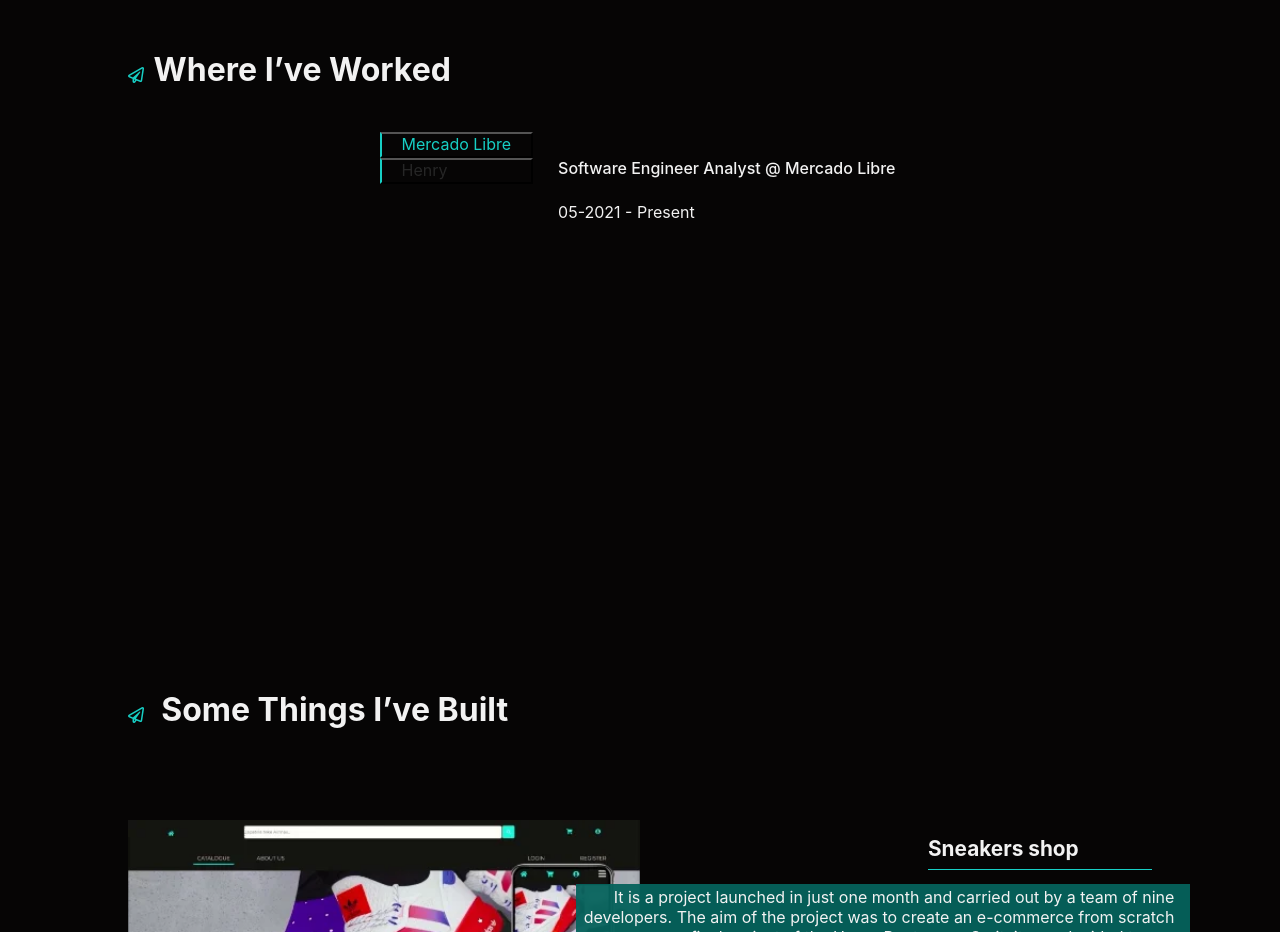
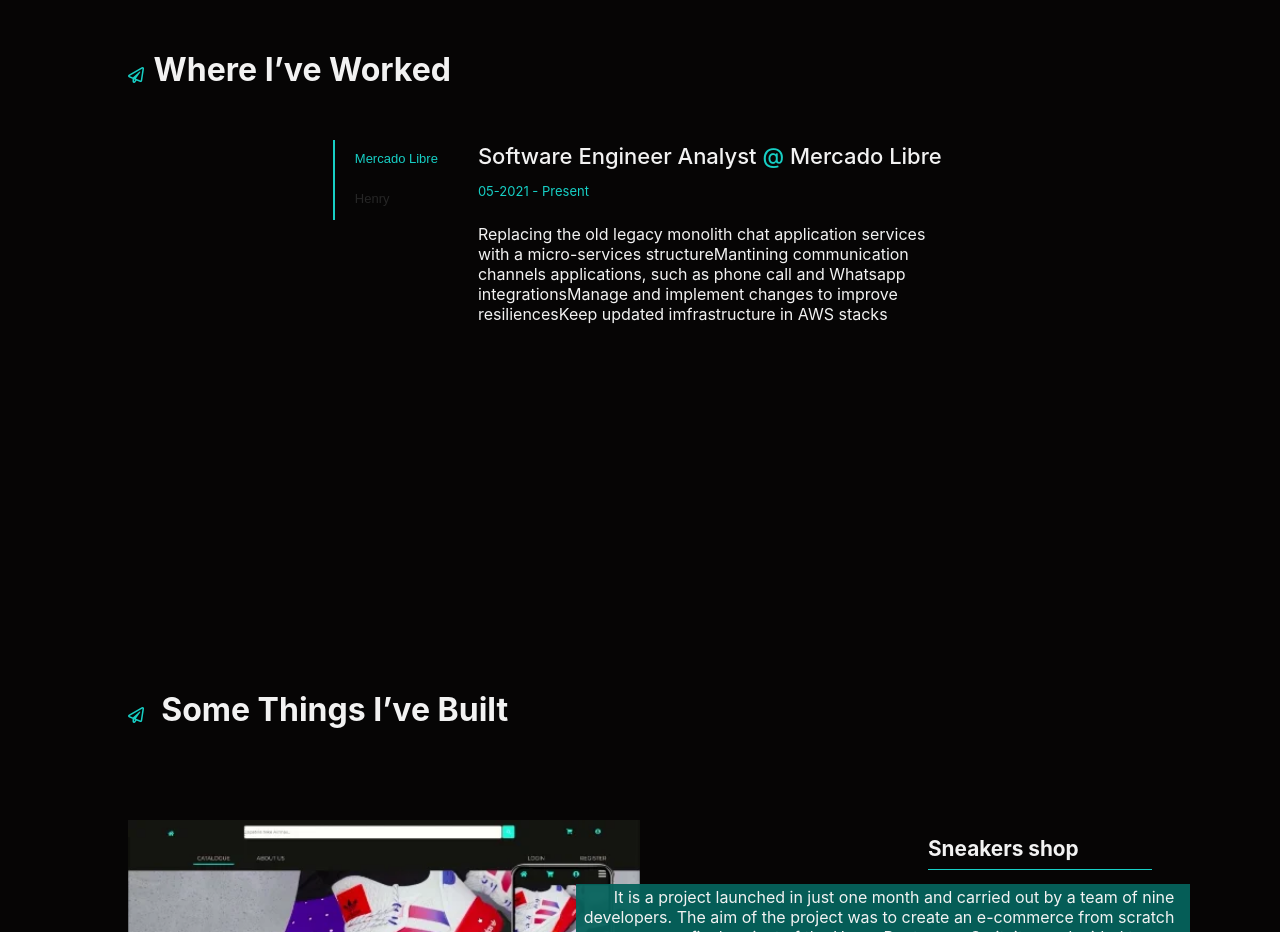
Before and after one commit to mstefa/mstefa, a React (Create React App) app: page / in a window 1280 px wide. Shown: the part 1020-1952 px from the top of the page. Built offline with nearby package versions, Linux system fonts and the light colour scheme.

Commit message:
feat: first update job styles

```diff
--- a/src/GlobalStyles.js
+++ b/src/GlobalStyles.js
@@ -11,11 +11,22 @@
 export var darkTel = "#06625C";
 export var lightGreen = "#41CF17";
 export var darkGreen = "#41CF17";
-export var lightGray = "#F2F2F2"
-export var mediumGray = "#888888"
-export var darkGray = "#262626"
+export var lightGray = "#F2F2F2";
+export var mediumGray = "#888888";
+export var darkGray = "#262626";
+
 export var maxWidth = 65;
-export var animationTime = "1.5s"
+export var animationTime = "1.5s";
+
+// font sizes
+export var fzxxs= "12px";
+export var fzxs= "13px";
+export var fzsm= "14px";
+export var fzmd= "16px";
+export var fzlg= "18px";
+export var fzxl= "20px";
+export var fzxxl= "22px";
+export var fzheading= "32px";
 
 
 export const GlobalStyles = createGlobalStyle`
--- a/src/components/jobs/Jobs.jsx
+++ b/src/components/jobs/Jobs.jsx
@@ -106,7 +106,7 @@
                     aria-labelledby={`tab-${i}`}
                     aria-hidden={activeTabId !== i}
                     hidden={activeTabId !== i}>
-                    <h3>
+                    <h4>
                       <span>{title}</span>
                       <span className="company">
                         &nbsp;@&nbsp;
@@ -114,9 +114,15 @@
                           {company}
                         </a>
                       </span>
-                    </h3>
+                    </h4>
+                    <p className="range">{range}</p>
+                    {e.items && e.items.map(i => {
+                      return (
+                        <span>{i.description}</span>
+                      )
+                    }
 
-                    <p className="range">{range}</p>
+                    )}
 
                   </StyledTabPanel>
               );
--- a/src/components/jobs/StyledJobs.js
+++ b/src/components/jobs/StyledJobs.js
@@ -1,6 +1,6 @@
 import styled from 'styled-components'
 import { maxWidth } from "../../GlobalStyles";
-import { lightTel, darkGray } from "../../GlobalStyles";
+import { lightTel, darkGray, fzxs, fzxxl } from "../../GlobalStyles";
 
 export const StyledJobs = styled.section`
   max-width: ${maxWidth}rem;
@@ -41,7 +41,7 @@
   // z-index: 3;
   width: max-content;
   padding: 0;
-  margin: 0;
+  margin: 0.5rem 0 0 0 ;
   list-style: none;
   @media (max-width: 600px) {
     display: flex;
@@ -81,20 +81,21 @@
   display: flex;
   align-items: center;
   width: 100%;
-  height: var(--tab-height);
+  height: 2.5rem;
   padding: 0 20px 2px;
+  border-top: 0;
+  border-right: 0;
+  border-bottom: 0;
   border-left: 2px solid ${lightTel};
   background-color: transparent;
   color: ${({ isActive }) => (isActive ? lightTel : darkGray)};
-  font-family: var(--font-mono);
-  font-size: var(--fz-xs);
+  font-size: ${fzxs};
   text-align: left;
   white-space: nowrap;
   @media (max-width: 768px) {
     padding: 0 15px 2px;
   }
   @media (max-width: 600px) {
-
     min-width: 120px;
     padding: 0 15px;
     border-left: 0;
@@ -111,22 +112,22 @@
   position: absolute;
   top: 0;
   left: 0;
-  z-index: 10;
-  width: 2px;
-  height: var(--tab-height);
-  border-radius: var(--border-radius);
-  background: var(--green);
-  transform: translateY(calc(${({ activeTabId }) => activeTabId} * var(--tab-height)));
+  z-index: 1;
+  width: 0.15rem;
+  height: 1rem;
+  border-radius: 0.3rem;
+  background: ${lightTel};
+  transform: translateY(calc(${({ activeTabId }) => activeTabId} * 1rem));
   transition: transform 0.25s cubic-bezier(0.645, 0.045, 0.355, 1);
   transition-delay: 0.1s;
   @media (max-width: 600px) {
     top: auto;
     bottom: 0;
     width: 100%;
-    max-width: var(--tab-width);
+    max-width: 2.5rem;
     height: 2px;
     margin-left: 50px;
-    transform: translateX(calc(${({ activeTabId }) => activeTabId} * var(--tab-width)));
+    transform: translateX(calc(${({ activeTabId }) => activeTabId} * 1rem));
   }
   @media (max-width: 480px) {
     margin-left: 25px;
@@ -136,6 +137,7 @@
 export const StyledTabPanels = styled.div`
   position: relative;
   width: 100%;
+
   margin-left: 20px;
 
   @media (max-width: 600px) {
@@ -146,24 +148,24 @@
 export const StyledTabPanel = styled.div`
   width: 100%;
   height: auto;
-  padding: 10px 5px;
+  padding: 10px 0px;
 
 
-  h3 {
+  h4 {
+    margin-top: 0;
     margin-bottom: 2px;
-    font-size: var(--fz-xxl);
+    font-size: ${fzxxl};
     font-weight: 500;
     line-height: 1.3;
 
     .company {
-      color: var(--green);
+      color: ${lightTel};
     }
   }
 
   .range {
     margin-bottom: 25px;
-    color: var(--light-slate);
-    font-family: var(--font-mono);
-    font-size: var(--fz-xs);
+    color: ${lightTel};
+    font-size: ${fzxs};
   }
 `;
```
